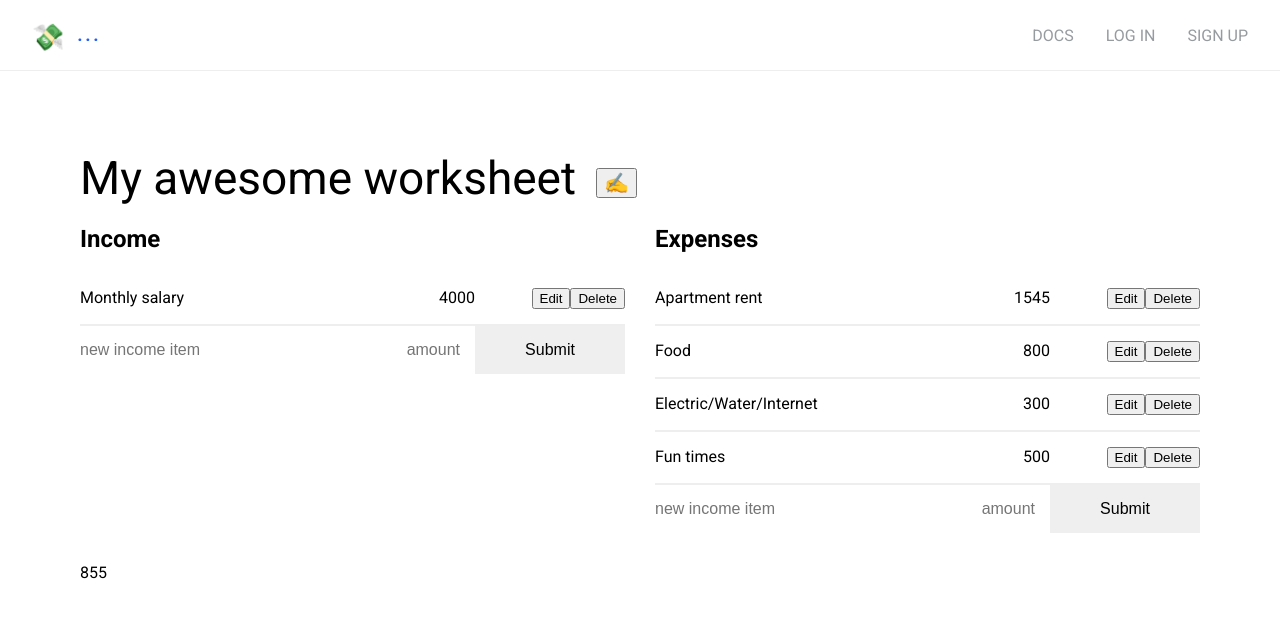
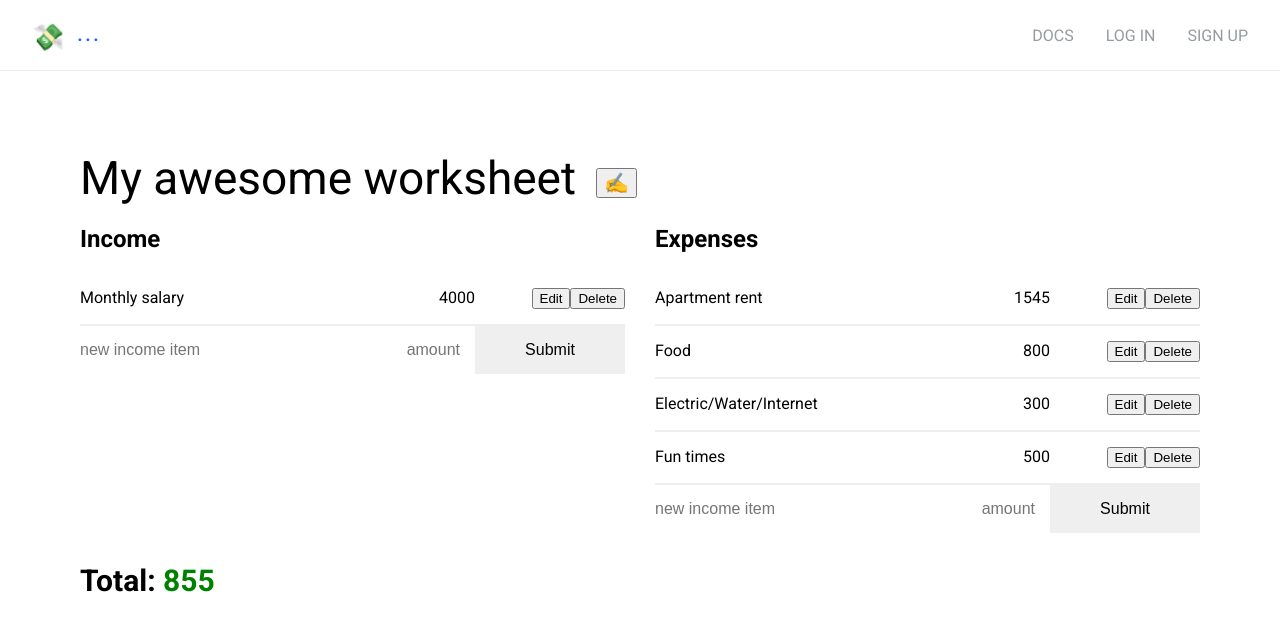
Before and after one commit to andersblom/finance-calculator, a React (Create React App) app: page / in a window 1280 px wide. Shown: the top 630 px of the page. Built offline with nearby package versions, Linux system fonts and the light colour scheme.

Commit message:
DisplayTotal styling, mockup and conditional rendering

```diff
--- /dev/null
+++ b/src/components/Worksheet/DisplayTotal/DisplayTotal.css
@@ -0,0 +1,12 @@
+.totalAmount {
+  font-size: 30px;
+  font-weight: bold;
+}
+
+.totalAmount .pos {
+  color: green;
+}
+
+.totalAmount .neg {
+  color: red;
+}
--- a/src/components/Worksheet/DisplayTotal/index.js
+++ b/src/components/Worksheet/DisplayTotal/index.js
@@ -1,7 +1,16 @@
 import React from 'react';
+import PropTypes from 'prop-types';
+
+import './DisplayTotal.css';
 
 const DisplayTotal = ({ total }) => (
-  <div>{total}</div>
+  <div className="totalAmount">
+    Total: <span className={total >= 0 ? 'pos' : 'neg'}>{total.toLocaleString()}</span>
+  </div>
 );
 
+DisplayTotal.propTypes = {
+  total: PropTypes.number.isRequired,
+};
+
 export default DisplayTotal;
```
